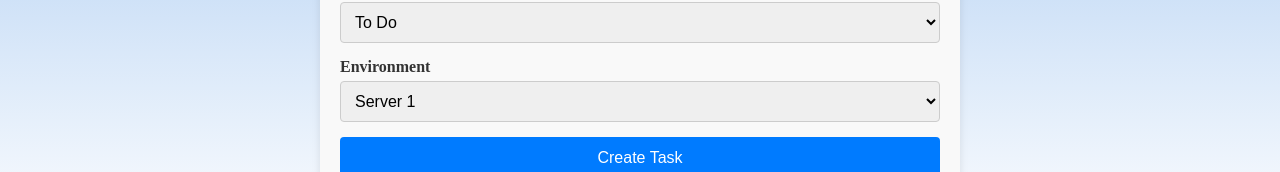
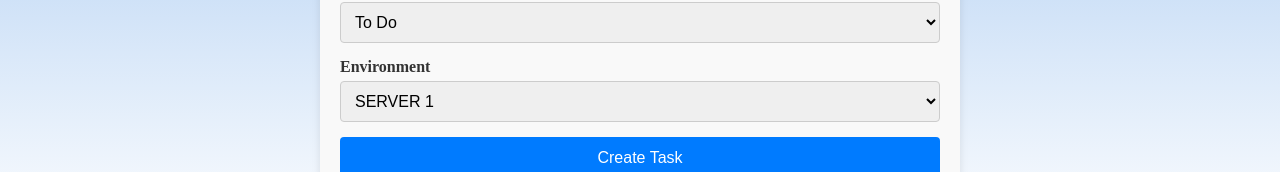
Before and after one commit to AgustinAlonsoUrtiaga/timewisenext, a Next.js app: page /tasks/create in a window 1280 px wide. Shown: the part 720-892 px from the top of the page. Built offline with nearby package versions, Linux system fonts and the light colour scheme; no server answers; sample sign-in values are in the browser's storage.

Commit message:
fetch tasks

```diff
--- a/src/app/components/CreateTask.tsx
+++ b/src/app/components/CreateTask.tsx
@@ -138,10 +138,10 @@ const CreateTask = () => {
             onChange={handleChange}
             className="form-select"
           >
-            <option value="SMP CH TEST">Server 1</option>
-            <option value="SMP CH PROD">Server 2</option>
-            <option value="SMP US TEST">Server 3</option>
-            <option value="SMP US PROD">Server 4</option>
+            <option value="SMP CH TEST">SERVER 1</option>
+            <option value="SMP CH PROD">SERVER 2</option>
+            <option value="SMP US TEST">SERVER 3</option>
+            <option value="SMP US PROD">SERVER 4</option>
           </select>
         </div>
         <button type="submit" className="submit-button">
--- a/src/app/components/TaskList.tsx
+++ b/src/app/components/TaskList.tsx
@@ -58,7 +58,6 @@ const TaskList: React.FC = () => {
 
   return (
     <div className="task-list-container">
-      {/* The header remains visible at all times */}
       <div className="task-list-header">
         <h2>Your Tasks</h2>
         <button className="create-task-button" onClick={handleCreateTask}>
@@ -66,7 +65,6 @@ const TaskList: React.FC = () => {
         </button>
       </div>
 
-      {/* This section only shows the loading spinner or tasks */}
       <div className="task-list">
         {loading ? (
         <div className="loading-container">
```
